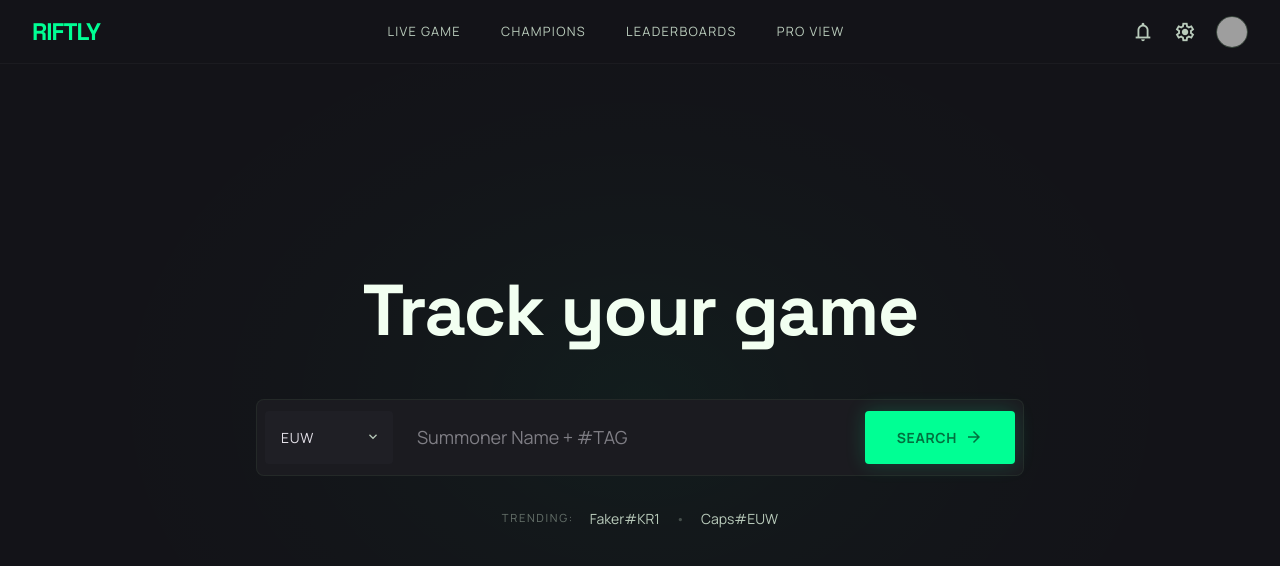
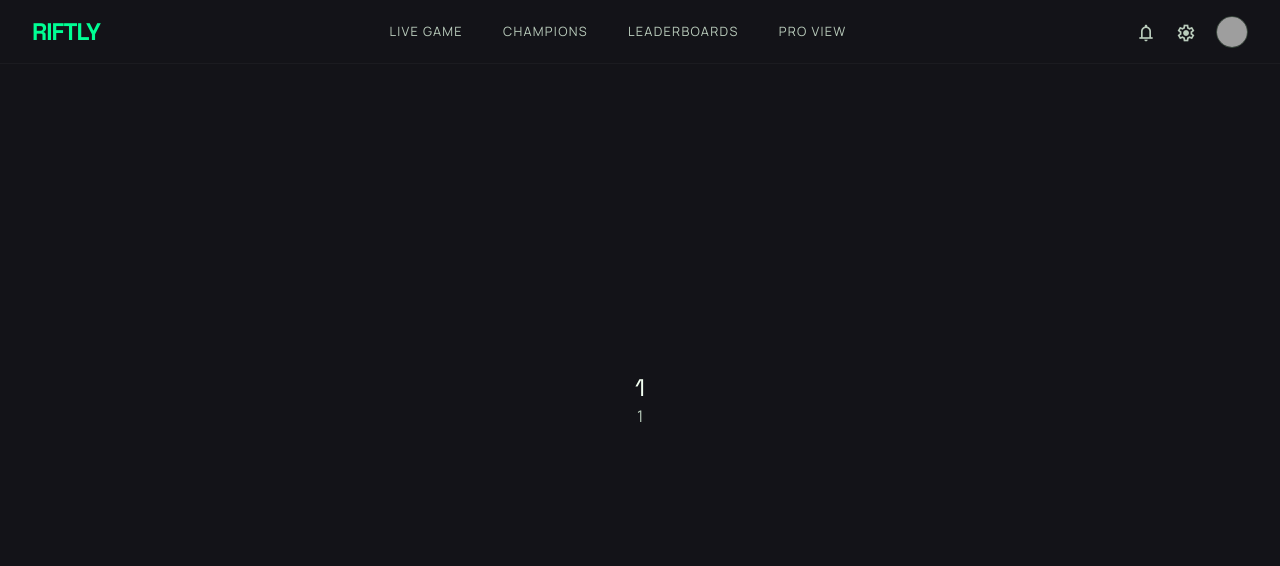
Before and after one commit to LosTeRMY/riftly, a React (Vite) app: page /summoner/1/1 in a window 1280 px wide. Shown: the top 566 px of the page. Built offline with nearby package versions, Linux system fonts and the light colour scheme; grey boxes are pictures that could not be loaded.

Commit message:
landing page refactorisée, routing page profile

```diff
--- a/package.json
+++ b/package.json
@@ -11,7 +11,8 @@
   },
   "dependencies": {
     "react": "^19.2.5",
-    "react-dom": "^19.2.5"
+    "react-dom": "^19.2.5",
+    "react-router-dom": "^7.14.2"
   },
   "devDependencies": {
     "@eslint/js": "^9.39.4",
--- a/src/App.tsx
+++ b/src/App.tsx
@@ -1,19 +1,19 @@
-import Nav from './components/Nav';
-import Home from './components/Home';
-import './index.css';
+import { BrowserRouter, Routes, Route } from "react-router-dom";
+import Nav from "./components/Nav";
+import Home from "./components/Home";
+import SummonerProfile from "./components/SummonerProfile";
+import "./index.css";
 
 export default function App() {
   return (
-    <div style={{
-      position: 'relative',
-      height: '100vh',
-      display: 'flex',
-      flexDirection: 'column',
-      backgroundColor: '#131318',
-      color: '#e4e1e9',
-    }}>
-      <Nav />
-      <Home />
-    </div>
+    <BrowserRouter>
+      <div className="relative h-screen flex flex-col bg-background text-on-surface">
+        <Nav />
+        <Routes>
+          <Route path="/" element={<Home />} />
+          <Route path="/summoner/:region/:name" element={<SummonerProfile />} />
+        </Routes>
+      </div>
+    </BrowserRouter>
   );
 }
--- a/src/components/Home.tsx
+++ b/src/components/Home.tsx
@@ -1,4 +1,5 @@
 import { useState } from 'react';
+import { useNavigate } from 'react-router-dom';
 
 const REGIONS = ['EUW', 'NA', 'KR', 'EUNE'];
 
@@ -8,30 +9,27 @@ const TRENDING = [
 ];
 
 export default function Home() {
+  const navigate = useNavigate();
   const [region, setRegion] = useState('EUW');
   const [query, setQuery] = useState('');
 
+  const handleSearch = () => {
+    if (query.trim()) navigate(`/summoner/${region}/${query.trim()}`);
+  };
+
   return (
-    <main style={{
-      height: '100vh',
-      width: '100%',
-      display: 'flex',
-      flexDirection: 'column',
-      alignItems: 'center',
-      justifyContent: 'center',
-      padding: '0 2rem',
-      position: 'relative',
-      overflow: 'hidden',
-    }}>
+    <main className="h-screen w-full flex flex-col items-center justify-center px-8 relative overflow-hidden">
 
-      {/* Glow — atmosphérique, discret, décroissance lente */}
-      <div style={{
+      {/* Glow — radial-gradient non-standard, inline justifié */}
+      <div
+      style={{
         position: 'absolute',
         top: '50%',
         left: '50%',
         transform: 'translate(-50%, -50%)',
         width: '1100px',
         height: '800px',
+        pointerEvents: 'none',
         background: `radial-gradient(ellipse at center,
           rgba(0, 255, 148, 0.042) 0%,
           rgba(0, 255, 148, 0.034) 10%,
@@ -41,162 +39,64 @@ export default function Home() {
           rgba(0, 255, 148, 0.004) 60%,
           rgba(0, 255, 148, 0.001) 72%,
           transparent 82%)`,
-        pointerEvents: 'none',
       }} />
 
+      <div className="w-full max-w-3xl flex flex-col items-center relative z-10">
 
-
-      <div style={{
-        width: '100%',
-        maxWidth: '48rem',
-        display: 'flex',
-        flexDirection: 'column',
-        alignItems: 'center',
-        position: 'relative',
-        zIndex: 10,
-      }}>
-
-        {/* Titre — text-5xl md:text-7xl font-bold text-primary tracking-tight */}
-        <h1 style={{
-          fontFamily: 'Space Grotesk, sans-serif',
-          fontSize: 'clamp(3rem, 7vw, 4.5rem)',
-          fontWeight: 700,
-          color: '#f2fff1',
-          letterSpacing: '-0.02em',
-          marginBottom: '3rem',
-          textAlign: 'center',
-          lineHeight: 1.1,
-        }}>
+        <h1 className="font-headline font-bold text-primary text-center mb-12 leading-[1.1] text-[clamp(3rem,7vw,4.5rem)] tracking-[-0.02em]">
           Track your game
         </h1>
 
-        {/* Search bar — bg-surface-container-low p-2 gap-2 rounded-xl border border-outline-variant/30 */}
-        <div
-          className="glow-effect"
-          style={{
-            width: '100%',
-            display: 'flex',
-            flexDirection: 'row',
-            alignItems: 'center',
-            gap: '0.5rem',
-            padding: '0.5rem',
-            backgroundColor: '#1b1b20',
-            border: '1px solid rgba(59, 75, 62, 0.3)',
-            borderRadius: '0.5rem',
-            transition: 'box-shadow 0.5s',
-          }}
-        >
-          {/* Region selector — bg-surface-container rounded-lg px-4 py-4 w-32 */}
-          <div style={{ position: 'relative', flexShrink: 0 }}>
+        {/* Search bar */}
+        <div className="glow-effect w-full flex items-center gap-2 p-2 bg-surface-container-low border border-outline-variant/30 rounded-xl transition-shadow duration-500">
+
+          {/* Region selector */}
+          <div className="relative shrink-0">
             <select
               value={region}
               onChange={(e) => setRegion(e.target.value)}
-              style={{
-                appearance: 'none',
-                width: '8rem',
-                backgroundColor: '#1f1f25',
-                color: '#e4e1e9',
-                fontFamily: 'Manrope, sans-serif',
-                fontSize: '0.875rem',
-                letterSpacing: '0.05em',
-                textTransform: 'uppercase',
-                padding: '1rem 2.5rem 1rem 1rem',
-                borderRadius: '0.25rem',
-                border: 'none',
-                outline: 'none',
-                cursor: 'pointer',
-              }}
+              className="appearance-none w-32 bg-surface-container text-on-surface font-label text-sm tracking-wider uppercase py-4 pl-4 pr-10 rounded-lg border-none outline-none cursor-pointer"
             >
               {REGIONS.map((r) => (
                 <option key={r} value={r}>{r}</option>
               ))}
             </select>
-            <div style={{
-              position: 'absolute',
-              top: 0, right: 0, bottom: 0,
-              display: 'flex',
-              alignItems: 'center',
-              paddingRight: '0.75rem',
-              pointerEvents: 'none',
-              color: '#b9cbbb',
-            }}>
-              <span className="material-symbols-outlined" style={{ fontSize: '16px' }}>expand_more</span>
+            <div className="absolute inset-y-0 right-0 flex items-center pr-3 pointer-events-none text-on-surface-variant">
+              <span className="material-symbols-outlined text-[16px]">expand_more</span>
             </div>
           </div>
 
-          {/* Input — flex-grow text-lg px-4 py-4 */}
+          {/* Input */}
           <input
             type="text"
             value={query}
             onChange={(e) => setQuery(e.target.value)}
             placeholder="Summoner Name + #TAG"
-            style={{
-              flex: 1,
-              background: 'transparent',
-              border: 'none',
-              outline: 'none',
-              color: '#e4e1e9',
-              fontFamily: 'Manrope, sans-serif',
-              fontSize: '1.125rem',
-              padding: '1rem',
-            }}
+            className="flex-1 bg-transparent border-none outline-none text-on-surface font-body text-lg p-4 placeholder:text-on-surface-variant/50"
+            onKeyDown={(e) => e.key === 'Enter' && handleSearch()}
           />
 
-          {/* Button — bg-primary-container text-on-primary-container px-8 py-4 rounded-lg shadow */}
-          <button
-            className="group"
-            style={{
-              flexShrink: 0,
-              backgroundColor: '#00ff94',
-              color: '#00713f',
-              fontFamily: 'Manrope, sans-serif',
-              fontWeight: 700,
-              fontSize: '0.875rem',
-              letterSpacing: '0.05em',
-              textTransform: 'uppercase',
-              padding: '1rem 2rem',
-              borderRadius: '0.25rem',
-              border: 'none',
-              cursor: 'pointer',
-              display: 'flex',
-              alignItems: 'center',
-              gap: '0.5rem',
-              boxShadow: '0 0 20px rgba(0, 255, 148, 0.2)',
-              transition: 'background-color 0.15s',
-              whiteSpace: 'nowrap',
-            }}
-            onMouseEnter={(e) => ((e.currentTarget as HTMLElement).style.backgroundColor = '#f2fff1')}
-            onMouseLeave={(e) => ((e.currentTarget as HTMLElement).style.backgroundColor = '#00ff94')}
-          >
+          {/* Search button */}
+          <button onClick={handleSearch} className="shrink-0 bg-primary-container text-on-primary-container font-label font-bold text-sm tracking-wider uppercase py-4 px-8 rounded-lg border-none cursor-pointer flex items-center gap-2 shadow-[0_0_20px_rgba(0,255,148,0.2)] transition-colors duration-150 whitespace-nowrap hover:bg-primary">
             Search
-            <span className="material-symbols-outlined" style={{ fontSize: '18px' }}>arrow_forward</span>
+            <span className="material-symbols-outlined text-[18px]">arrow_forward</span>
           </button>
         </div>
 
-        {/* Trending — mt-8 text-sm text-on-surface-variant */}
-        <div style={{
-          marginTop: '2rem',
-          display: 'flex',
-          alignItems: 'center',
-          gap: '1rem',
-          fontFamily: 'Manrope, sans-serif',
-          fontSize: '0.875rem',
-          color: '#b9cbbb',
-        }}>
-          <span style={{ textTransform: 'uppercase', fontSize: '0.7rem', letterSpacing: '0.15em', opacity: 0.5 }}>
+        {/* Trending */}
+        <div className="mt-8 flex items-center gap-4 font-label text-sm text-on-surface-variant">
+          <span className="uppercase text-[0.7rem] tracking-[0.15em] opacity-50">
             Trending:
           </span>
           {TRENDING.map((item, i) => (
-            <span key={item.label} style={{ display: 'flex', alignItems: 'center', gap: '1rem' }}>
+            <span key={item.label} className="flex items-center gap-4">
               <a
                 href={item.href}
-                style={{ color: '#b9cbbb', textDecoration: 'none', transition: 'color 0.15s' }}
-                onMouseEnter={(e) => ((e.currentTarget as HTMLElement).style.color = '#00ff94')}
-                onMouseLeave={(e) => ((e.currentTarget as HTMLElement).style.color = '#b9cbbb')}
+                className="text-on-surface-variant no-underline transition-colors duration-150 hover:text-primary-container"
               >
                 {item.label}
               </a>
-              {i < TRENDING.length - 1 && <span style={{ opacity: 0.3 }}>•</span>}
+              {i < TRENDING.length - 1 && <span className="opacity-30">•</span>}
             </span>
           ))}
         </div>
--- a/src/components/Nav.tsx
+++ b/src/components/Nav.tsx
@@ -1,64 +1,28 @@
-const NAV_LINKS = ['Live Game', 'Champions', 'Leaderboards', 'Pro View'];
+const NAV_LINKS = ["Live Game", "Champions", "Leaderboards", "Pro View"];
 
 export default function Nav() {
   return (
     <nav
-      style={{
-        borderBottom: '1px solid #1b1b20',
-        backgroundColor: '#131318',
-        position: 'absolute',
-        top: 0,
-        left: 0,
-        right: 0,
-        zIndex: 50,
-        display: 'flex',
-        alignItems: 'center',
-        justifyContent: 'space-between',
-        padding: '0 2rem',
-        height: '4rem',
-      }}
+      className="absolute top-0 left-0 right-0 z-50 border-b border-surface-container-low bg-background flex items-center justify-between px-8 h-16"
       role="navigation"
     >
       {/* Logo */}
       <span
-        style={{
-          fontFamily: 'Space Grotesk, sans-serif',
-          color: '#00FF94',
-          fontSize: '1.5rem',
-          fontWeight: 900,
-          letterSpacing: '-0.04em',
-        }}
+        className="font-headline text-primary-container text-2xl font-black cursor-pointer"
+        style={{ letterSpacing: "-0.04em" }}
       >
         RIFTLY
       </span>
 
       {/* Nav links */}
-      <div style={{ display: 'flex', alignItems: 'center', height: '100%', gap: '0' }}>
+      <div className="flex items-center h-full">
         {NAV_LINKS.map((link) => (
           <a
             key={link}
             href="#"
-            style={{
-              fontFamily: 'Manrope, sans-serif',
-              color: '#b9cbbb',
-              fontSize: '0.8rem',
-              textTransform: 'uppercase',
-              letterSpacing: '0.1em',
-              padding: '0 1.25rem',
-              display: 'flex',
-              alignItems: 'center',
-              height: '100%',
-              transition: 'color 0.2s, background-color 0.2s',
-              textDecoration: 'none',
-            }}
-            onMouseEnter={(e) => {
-              (e.currentTarget as HTMLElement).style.color = '#fff';
-              (e.currentTarget as HTMLElement).style.backgroundColor = '#1b1b20';
-            }}
-            onMouseLeave={(e) => {
-              (e.currentTarget as HTMLElement).style.color = '#b9cbbb';
-              (e.currentTarget as HTMLElement).style.backgroundColor = 'transparent';
-            }}
+            className="font-label text-on-surface-variant text-[0.8rem] uppercase tracking-widest px-5 flex items-center h-full transition-colors duration-200
+            hover:text-white
+            hover:bg-surface-container-low"
           >
             {link}
           </a>
@@ -66,37 +30,34 @@ export default function Nav() {
       </div>
 
       {/* Right actions */}
-      <div style={{ display: 'flex', alignItems: 'center', gap: '1.25rem' }}>
+      <div className="flex items-center gap-5">
         <button
-          style={{ color: '#b9cbbb', background: 'none', border: 'none', cursor: 'pointer', transition: 'color 0.2s', padding: 0 }}
-          onMouseEnter={(e) => ((e.currentTarget as HTMLElement).style.color = '#00FF94')}
-          onMouseLeave={(e) => ((e.currentTarget as HTMLElement).style.color = '#b9cbbb')}
+          className="text-on-surface-variant bg-none border-none cursor-pointer transition-colors duration-200 p-0 hover:text-primary-container"
           aria-label="Notifications"
         >
-          <span className="material-symbols-outlined" style={{ fontSize: '22px', display: 'block' }}>notifications</span>
+          <span
+            className="material-symbols-outlined text-[22px] block"
+          >
+            notifications
+          </span>
         </button>
         <button
-          style={{ color: '#b9cbbb', background: 'none', border: 'none', cursor: 'pointer', transition: 'color 0.2s', padding: 0 }}
-          onMouseEnter={(e) => ((e.currentTarget as HTMLElement).style.color = '#00FF94')}
-          onMouseLeave={(e) => ((e.currentTarget as HTMLElement).style.color = '#b9cbbb')}
+        className="text-on-surface-variant bg-none border-none cursor-pointer transition-colors duration-200 p-0 hover:text-primary-container"
           aria-label="Settings"
         >
-          <span className="material-symbols-outlined" style={{ fontSize: '22px', display: 'block' }}>settings</span>
+          <span
+            className="material-symbols-outlined text-[22px] block"
+          >
+            settings
+          </span>
         </button>
         <div
-          style={{
-            width: '2rem',
-            height: '2rem',
-            borderRadius: '50%',
-            overflow: 'hidden',
-            border: '1px solid #3b4b3e',
-            cursor: 'pointer',
-          }}
+          className="w-8 h-8 rounded-[50%] overflow-hidden border border-outline-variant cursor-pointer"
         >
           <img
             src="https://lh3.googleusercontent.com/aida-public/AB6AXuDh3Xenpj53jP2WJiVBJVccUACpn74XsTq8GOFfBSpmwMiroBxwAiIoeqet6mmOQw-T8c-a9xTrYpKzG5hT_C_94TQSKFYODxbSmhP16ZHXaaRyarsepIOdJCl0cuEa8xe_2mEmzaJOHA4Xl1MHJI7j8S1tEyr_KCUm5_-nKiUQzZR4t-SuObv2ynIgJtEvJ5E6G4F5lOWX2CCBbXsR8VBLinDNJB8V2BoCSirnj-nNDj-kARYxSq2z_yiqqpAV0IBVsaSi98KS_8Mb"
             alt="Summoner Profile Avatar"
-            style={{ width: '100%', height: '100%', objectFit: 'cover' }}
+            className="w-full h-full object-cover"
           />
         </div>
       </div>
--- /dev/null
+++ b/src/components/SummonerProfile.tsx
@@ -0,0 +1,12 @@
+import { useParams } from 'react-router-dom';
+
+export default function SummonerProfile() {
+  const { name, region } = useParams();
+
+  return (
+    <main className="h-screen w-full flex flex-col items-center justify-center">
+      <p className="font-headline text-primary text-2xl">{name}</p>
+      <p className="font-label text-on-surface-variant">{region}</p>
+    </main>
+  );
+}
--- a/src/index.css
+++ b/src/index.css
@@ -55,6 +55,7 @@
   --radius-full: 0.75rem;
 }
 
+@layer base {
   *, *::before, *::after {
     box-sizing: border-box;
     margin: 0;
@@ -71,6 +72,7 @@ body {
   h1, h2, h3, h4, h5, h6 {
     font-family: 'Space Grotesk', sans-serif;
   }
+}
 
 .material-symbols-outlined {
   font-variation-settings: 'FILL' 0, 'wght' 400, 'GRAD' 0, 'opsz' 24;
```
Also changed, not shown: 1 other file (tests, documents, lock files or other folders). Lines whose indentation alone changed are shown as unchanged.
